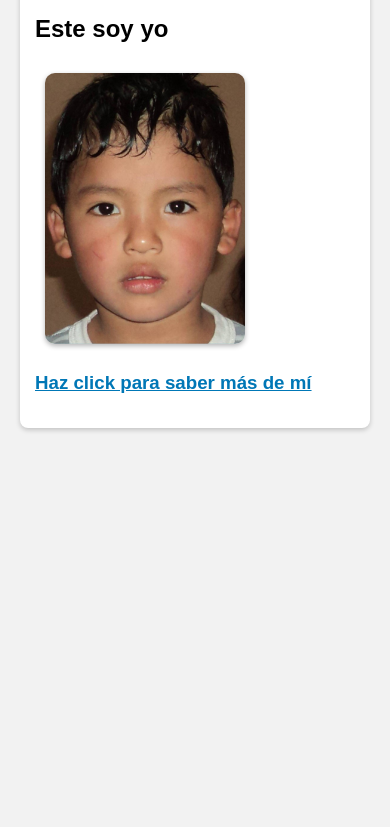
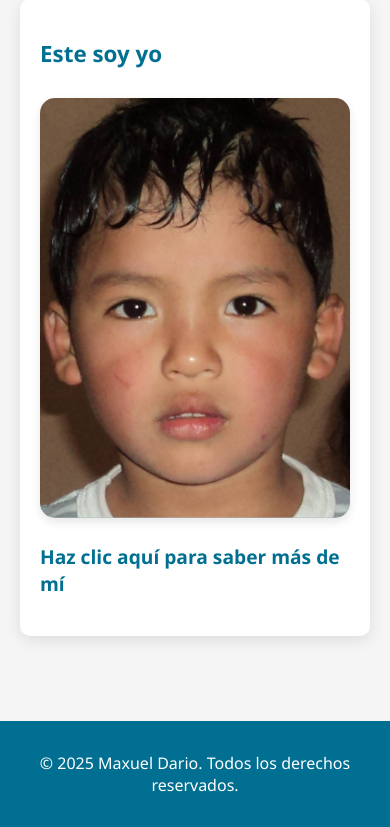
Before and after one commit to maxueldario851-dot/mi-pagina-web, a plain HTML site: page index.html in a window 390 px wide. Shown: the part 432-1259 px from the top of the page. Before the commit the page ends 900 px from the top, so only its background shows below. Drawn offline with Linux system fonts and the light colour scheme.

Commit message:
Update index.html

````diff
--- a/index.html
+++ b/index.html
@@ -1,54 +1,124 @@
-```html
 <!DOCTYPE html>
 <html lang="es">
 <head>
   <meta charset="UTF-8">
+  <meta name="viewport" content="width=device-width, initial-scale=1.0">
   <title>Mi Página Personal</title>
   <style>
     body {
-      font-family: Arial, sans-serif;
-      background-color: #f2f2f2;
+      font-family: 'Segoe UI', Tahoma, Geneva, Verdana, sans-serif;
+      background-color: #f5f5f5;
       margin: 0;
       padding: 0;
+      color: #333;
     }
+
     header {
-      background-color: #0077b6;
+      background-color: #006f91;
       color: white;
       text-align: center;
-      padding: 20px;
+      padding: 30px 20px;
+      box-shadow: 0 4px 10px rgba(0, 0, 0, 0.1);
     }
+
+    header h1 {
+      font-size: 2.5rem;
+      margin: 0;
+    }
+
     section {
-      padding: 20px;
+      padding: 40px 20px;
+      max-width: 900px;
+      margin: 0 auto;
     }
+
     .info {
       background-color: white;
-      padding: 15px;
-      margin-bottom: 20px;
+      padding: 20px;
+      margin-bottom: 25px;
+      border-radius: 10px;
+      box-shadow: 0 4px 15px rgba(0, 0, 0, 0.1);
+    }
+
+    .info h2 {
+      font-size: 1.6rem;
+      color: #006f91;
+    }
+
+    .info p {
+      font-size: 1.1rem;
+      line-height: 1.8;
+    }
+
+    .fotos img {
+      width: 100%;
+      max-width: 250px;
+      height: auto;
+      border-radius: 15px;
+      box-shadow: 0 4px 10px rgba(0, 0, 0, 0.1);
+      margin: 10px 0;
+    }
+
+    .fotos h3 {
+      font-size: 1.2rem;
+      margin-top: 10px;
+    }
+
+    .mas-info {
+      display: none;
+      background-color: #e1f5fe;
+      padding: 20px;
+      margin-top: 25px;
+      border-left: 6px solid #006f91;
       border-radius: 8px;
-      box-shadow: 0px 2px 5px rgba(0,0,0,0.2);
+      font-size: 1.1rem;
     }
-    .fotos img {
-      width: 200px;
-      border-radius: 10px;
-      margin: 10px;
-      box-shadow: 0px 2px 5px rgba(0,0,0,0.3);
+
+    .link {
+      color: #006f91;
+      text-decoration: none;
+      font-weight: bold;
+      transition: color 0.3s ease;
     }
-    .mas-info {
-      display: none; /* Oculto al inicio */
-      background-color: #e6f7ff;
-      padding: 15px;
-      margin-top: 15px;
-      border-left: 4px solid #0077b6;
-      border-radius: 6px;
+
+    .link:hover {
+      color: #004b63;
     }
-    .link {
-      color: #0077b6;
-      text-decoration: underline;
-      cursor: pointer;
+
+    footer {
+      background-color: #006f91;
+      color: white;
+      text-align: center;
+      padding: 15px 0;
+      margin-top: 40px;
+      font-size: 1rem;
+    }
+
+    @media (max-width: 600px) {
+      section {
+        padding: 20px;
+      }
+
+      header h1 {
+        font-size: 1.8rem;
+      }
+
+      .info h2 {
+        font-size: 1.4rem;
+      }
+
+      .info p {
+        font-size: 1rem;
+      }
+
+      .fotos img {
+        max-width: 100%;
+      }
     }
   </style>
 </head>
 <body>
+
   <header>
     <h1>Mi Página Personal</h1>
   </header>
@@ -57,12 +127,27 @@
     <div class="info">
       <h2>Información Personal</h2>
       <p><strong>Nombre:</strong> Maxuel Dario</p>
-      <p><strong>Edad:</strong> 20 añitos</p>
+      <p><strong>Edad:</strong> 20 años</p>
       <p><strong>Ocupación:</strong> Estudiante de Ingeniería</p>
       <p><strong>Correo:</strong> 1002420232@unajma.edu.pe</p>
     </div>
 
     <div class="info fotos">
       <h2>Este soy yo</h2>
-      <img src="fotomax.jpg" alt="Foto personal 1">
-      <h3> <a href="mas.html" class="link">Haz click para saber más de mí</a> </h3> </div> </section> </body> </html>
+      <img src="fotomax.jpg" alt="Foto personal de Maxuel">
+      <h3><a href="mas.html" class="link">Haz clic aquí para saber más de mí</a></h3>
+    </div>
+
+    <!-- Sección de información adicional oculta -->
+    <div class="mas-info">
+      <h3>Más sobre mí...</h3>
+      <p>Aquí puedes agregar información adicional como tus pasatiempos, metas o proyectos en los que estés trabajando. Puedes personalizar esta sección según lo que quieras compartir.</p>
+    </div>
+  </section>
+
+  <footer>
+    <p>&copy; 2025 Maxuel Dario. Todos los derechos reservados.</p>
+  </footer>
+
+</body>
+</html>
````
